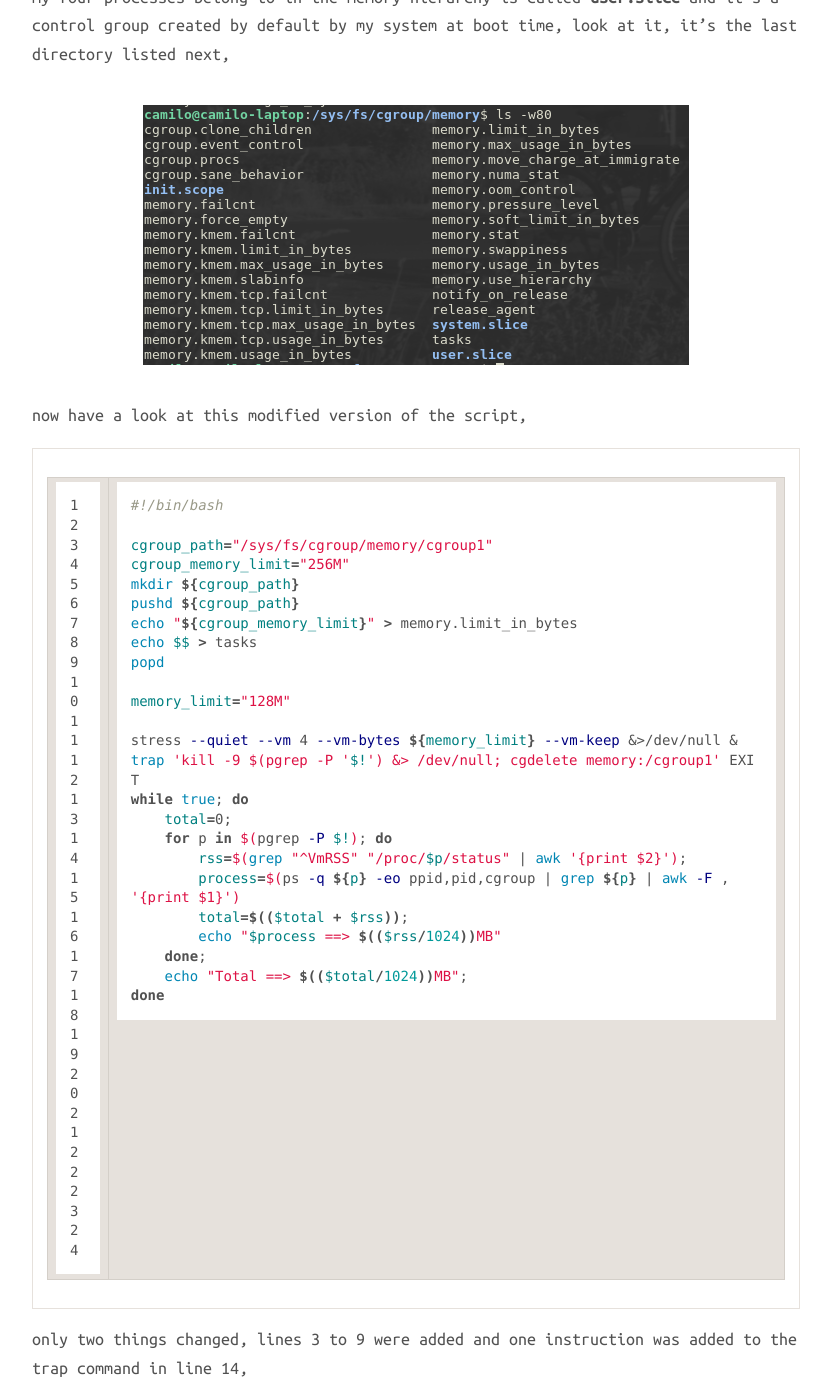
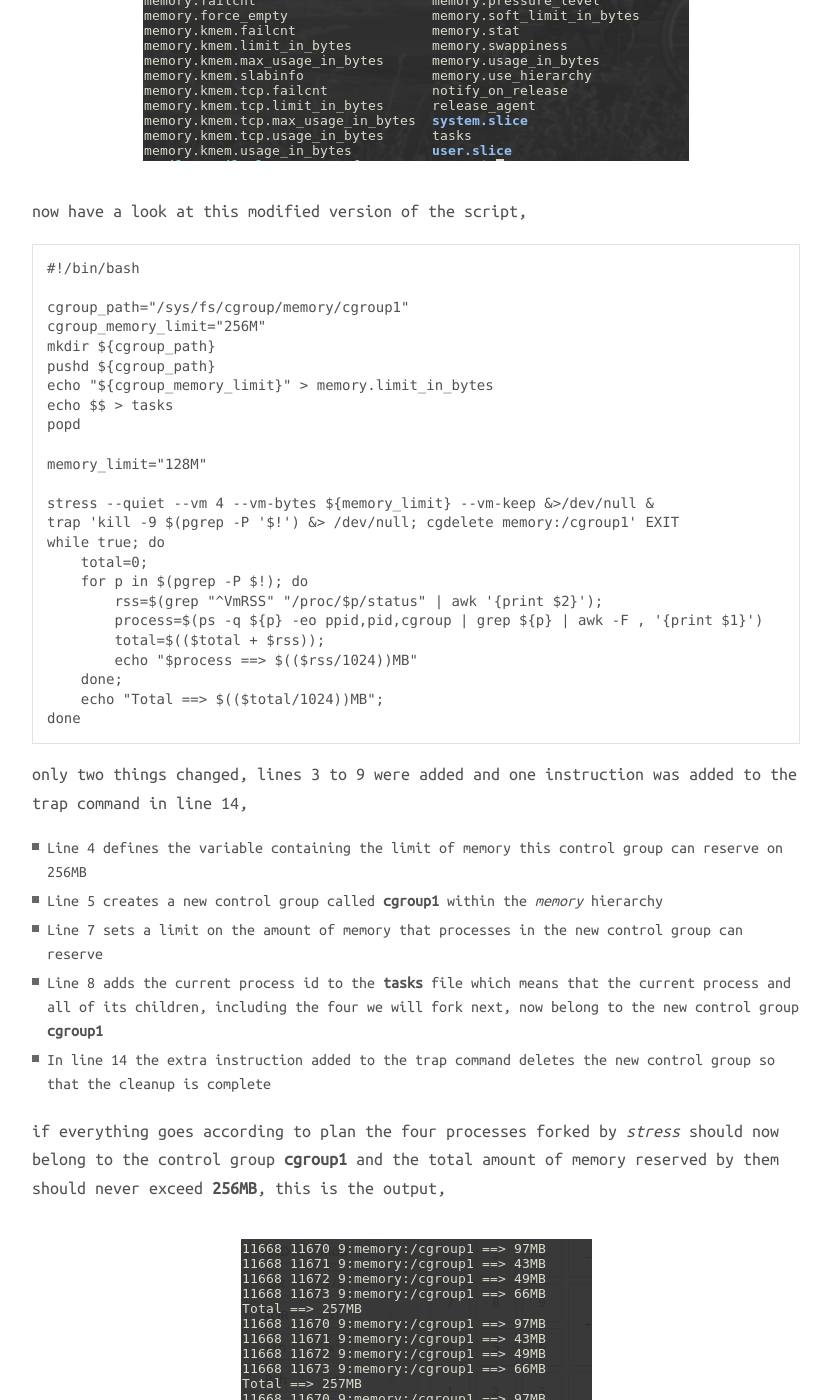
Before and after one commit to camilobermudez85/camilobermudez85.github.io, a Jekyll site: the page built from _posts/2016-11-01-cgroups2.markdown, in a window 1280 px wide and 1400 px high, scrolled down 4826 px. Shown: the whole window, without its empty margins (224-1055 px from the left). Built offline with Jekyll 4.4.1, drawn with Linux system fonts in a browser that asks for light colours; nearby versions of some CDN libraries; comment, search, counter and statistics services are not loaded; some of the changed text lies outside the part shown.

Commit message:
Corrections

````diff
--- a/_config.yml
+++ b/_config.yml
@@ -44,7 +44,7 @@ harmony:
 # Conversion / Build settings
 markdown:    kramdown
 # This is how you put pygments config in jekyll 2.0 instead of pygments: true
-highlighter: pygments
+highlighter: rouge
 
 # Permalinks
 permalink:        pretty
--- a/_posts/2016-11-01-cgroups2.markdown
+++ b/_posts/2016-11-01-cgroups2.markdown
@@ -107,7 +107,7 @@ apt-get install cgroup-tools
 
 and here we go,
 
-{% highlight bash linenos %}
+```
 #!/bin/bash
 
 memory_limit="128M"
@@ -124,7 +124,7 @@ while true; do
     done;
     echo "Total ==> $(($total/1024))MB";
 done
-{% endhighlight %}
+```
 
 this is a bash script that will fork four processes, each process will reserve
 the amount of memory defined in line 3 and for each of the four processes it
@@ -144,7 +144,7 @@ time, look at it, it's the last directory listed next,
 
 now have a look at this modified version of the script,
 
-{% highlight bash linenos %}
+```
 #!/bin/bash
 
 cgroup_path="/sys/fs/cgroup/memory/cgroup1"
@@ -169,7 +169,7 @@ while true; do
     done;
     echo "Total ==> $(($total/1024))MB";
 done
-{% endhighlight %}
+```
 
 only two things changed, lines 3 to 9 were added and one instruction was added
 to the trap command in line 14,
````
